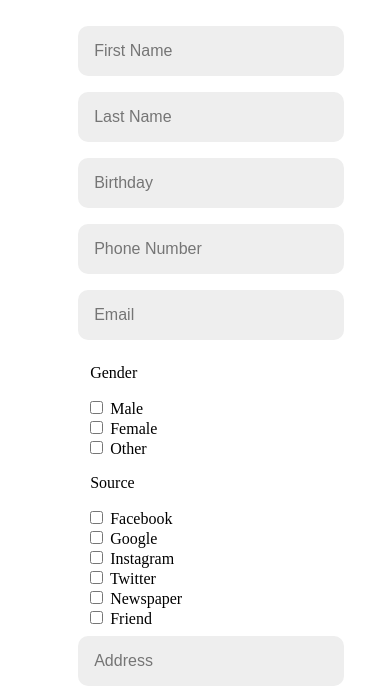
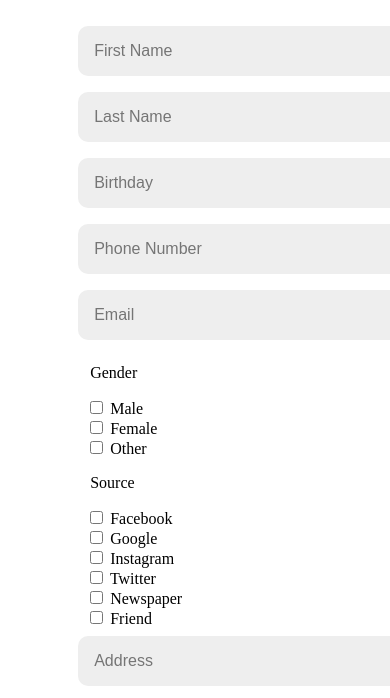
Before and after one commit to Lakshaykhatri9/navbar-2, a plain HTML site: page index.html in a window 390 px wide. Shown: the part 146-844 px from the top of the page. Drawn offline with Linux system fonts and the light colour scheme.

```diff
--- a/media.css
+++ b/media.css
@@ -34,12 +34,12 @@
 
 @media (max-width: 1111px){
     .input-1{
-        width: 60vw;
+        width: 80vw;
         margin: 0.5rem;
     }
 
     .input-2{
-        width: 60vw;
+        width: 80vw;
         margin: 0.5rem;
     }
 }
```
